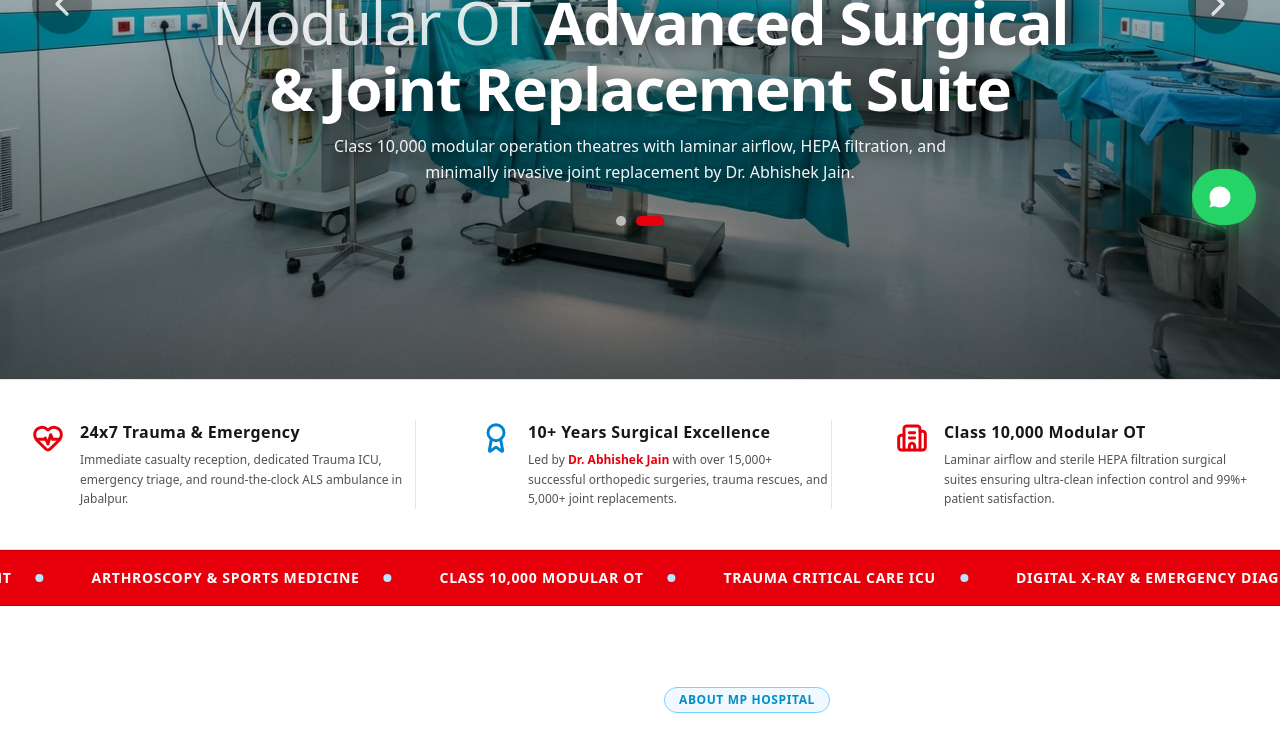
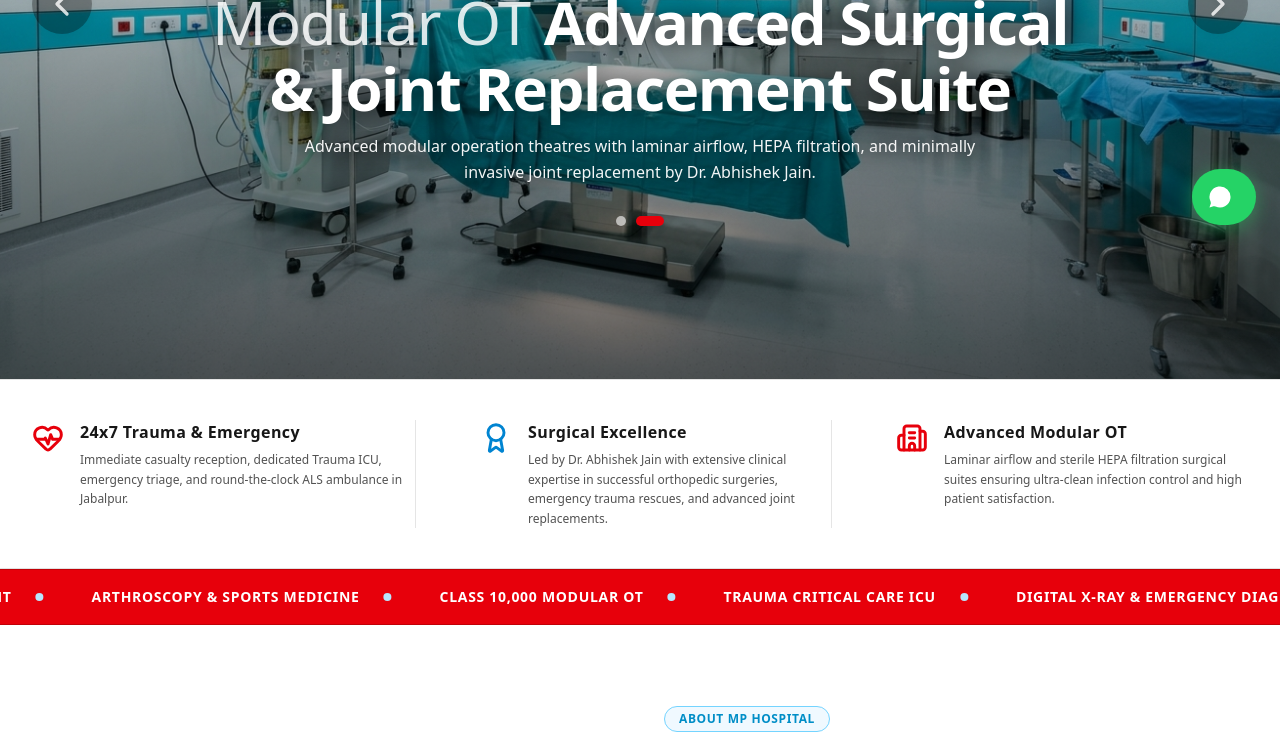
Before and after one commit to Sanatjaiswal/sparkbuild, a Next.js app: page / in a window 1280 px wide. Shown: the part 520-1266 px from the top of the page. Built offline with nearby package versions, Linux system fonts and the light colour scheme.

Commit message:
feat: update stats banner removing 10+ years, red highlight, numbers, and class 10000

```diff
--- a/data/cms_content.json
+++ b/data/cms_content.json
@@ -46,7 +46,7 @@
       "id": 2,
       "highlightNumber": "Modular OT",
       "title": "Advanced Surgical & Joint Replacement Suite",
-      "description": "Class 10,000 modular operation theatres with laminar airflow, HEPA filtration, and minimally invasive joint replacement by Dr. Abhishek Jain.",
+      "description": "Advanced modular operation theatres with laminar airflow, HEPA filtration, and minimally invasive joint replacement by Dr. Abhishek Jain.",
       "bgImage": "/images/modular-ot.jpg"
     }
   ],
@@ -196,7 +196,7 @@
       "status": "Completed",
       "specs": "Ultra-clean surgical suite with laminar airflow, HEPA filtration, precision LED surgical pendants, and live orthopedic surgeries performed by Dr. Abhishek Jain.",
       "highlights": [
-        "Class 10,000 Cleanroom OT",
+        "Sterile Cleanroom Modular OT",
         "Zero-Infection Protocol",
         "Live Surgical Operations"
       ],
--- a/src/components/home/HeroSlider.tsx
+++ b/src/components/home/HeroSlider.tsx
@@ -29,7 +29,7 @@ export default function HeroSlider({ onOpenConsultation }: HeroSliderProps) {
       highlightNumber: "Modular OT",
       title: "Advanced Surgical & Joint Replacement Suite",
       description:
-        "Class 10,000 modular operation theatres with laminar airflow, HEPA filtration, and minimally invasive joint replacement by Dr. Abhishek Jain.",
+        "Advanced modular operation theatres with laminar airflow, HEPA filtration, and minimally invasive joint replacement by Dr. Abhishek Jain.",
       bgImage: "/images/modular-ot.jpg",
     },
   ];
--- a/src/components/home/StatsBanner.tsx
+++ b/src/components/home/StatsBanner.tsx
@@ -12,14 +12,14 @@ export default function StatsBanner() {
     {
       icon: Award,
       iconColor: "text-sky-600",
-      title: "10+ Years Surgical Excellence",
-      desc: "Led by Dr. Abhishek Jain with over 15,000+ successful orthopedic surgeries, trauma rescues, and 5,000+ joint replacements.",
+      title: "Surgical Excellence",
+      desc: "Led by Dr. Abhishek Jain with extensive clinical expertise in successful orthopedic surgeries, emergency trauma rescues, and advanced joint replacements.",
     },
     {
       icon: Building2,
       iconColor: "text-red-600",
-      title: "Class 10,000 Modular OT",
-      desc: "Laminar airflow and sterile HEPA filtration surgical suites ensuring ultra-clean infection control and 99%+ patient satisfaction.",
+      title: "Advanced Modular OT",
+      desc: "Laminar airflow and sterile HEPA filtration surgical suites ensuring ultra-clean infection control and high patient satisfaction.",
     },
   ];
 
@@ -40,17 +40,7 @@ export default function StatsBanner() {
                     {item.title}
                   </h3>
                   <p className="text-xs text-neutral-600 leading-relaxed">
-                    {item.desc.includes("Dr. Abhishek Jain") ? (
-                      <>
-                        {item.desc.split("Dr. Abhishek Jain")[0]}
-                        <span className="text-red-600 font-black">
-                          Dr. Abhishek Jain
-                        </span>
-                        {item.desc.split("Dr. Abhishek Jain")[1]}
-                      </>
-                    ) : (
-                      item.desc
-                    )}
+                    {item.desc}
                   </p>
                 </div>
               </div>
--- a/src/components/home/VideoTestimonials.tsx
+++ b/src/components/home/VideoTestimonials.tsx
@@ -25,7 +25,7 @@ export default function VideoTestimonials({ onPlayVideo }: VideoTestimonialsProp
             Live Surgical Procedures &amp; Success Stories
           </h2>
           <p className="text-sm sm:text-base text-gray-600 font-normal">
-            Inside the Class 10,000 Modular OT with{" "}
+            Inside the Advanced Modular OT with{" "}
             <span className="bg-sky-50 text-sky-700 px-2.5 py-0.5 rounded font-black border border-sky-200 shadow-xs">
               Dr. Abhishek Jain
             </span>
--- a/src/components/home/WhyHospital.tsx
+++ b/src/components/home/WhyHospital.tsx
@@ -19,13 +19,13 @@ export default function WhyHospital() {
       icon: Stethoscope,
       iconColor: "text-[#008EC7]",
       title: "Senior Orthopedic Specialists",
-      desc: "Experienced surgical team led by Dr. Abhishek Jain with 10+ years in joint replacement, sports injury & complex trauma.",
+      desc: "Experienced surgical team led by Dr. Abhishek Jain specializing in joint replacement, sports injury & complex trauma.",
     },
     {
       icon: Building2,
       iconColor: "text-red-600",
       title: "Modular Laminar Flow OT",
-      desc: "Class 10,000 cleanroom modular surgical theatres with HEPA filtration for ultra-sterile, infection-free surgeries.",
+      desc: "Advanced cleanroom modular surgical theatres with HEPA filtration for ultra-sterile, infection-free surgeries.",
     },
     {
       icon: ShieldCheck,
--- a/src/data/siteData.ts
+++ b/src/data/siteData.ts
@@ -118,7 +118,7 @@ export const siteConfig = {
     projectsCount: "15,000+",
     jointReplacements: "5,000+",
     emergencyTrauma: "24x7",
-    modularOTs: "Class 10,000",
+    modularOTs: "Advanced Modular",
     satisfactionRate: "99%+",
     yearsExperience: "10+ Years",
     infectionControl: "100%",
@@ -146,7 +146,7 @@ export const heroSlides: HeroSlide[] = [
     id: 2,
     highlightNumber: "Modular OT",
     title: "Advanced Surgical & Joint Replacement Suite",
-    description: "Class 10,000 modular operation theatres with laminar airflow, HEPA filtration, and minimally invasive joint replacement by Dr. Abhishek Jain.",
+    description: "Advanced modular operation theatres with laminar airflow, HEPA filtration, and minimally invasive joint replacement by Dr. Abhishek Jain.",
     bgImage: "/images/modular-ot.jpg",
   },
 ];
@@ -300,7 +300,7 @@ export const projectsData: ProjectItem[] = [
     type: "Healthcare",
     status: "Completed",
     specs: "Ultra-clean surgical suite with laminar airflow, HEPA filtration, precision LED surgical pendants, and live orthopedic surgeries performed by Dr. Abhishek Jain.",
-    highlights: ["Class 10,000 Cleanroom OT", "Zero-Infection Protocol", "Digital C-Arm Integration"],
+    highlights: ["Sterile Cleanroom Modular OT", "Zero-Infection Protocol", "Digital C-Arm Integration"],
     image: "/images/surgery-wide.jpg",
   },
   {
@@ -361,7 +361,7 @@ export const videoTestimonials: VideoTestimonial[] = [
     youtubeId: "/videos/mp-hospital-surgery.mp4",
     title: "Inside Modular OT: Live Surgical Procedures & Complex Trauma Care",
     clientName: "Dr. Abhishek Jain & Surgical Team",
-    location: "Class 10,000 Modular OT, Jabalpur",
+    location: "Modular OT Suite, Jabalpur",
     thumbnail: "/images/surgery-in-action.jpg",
   },
   {
```
